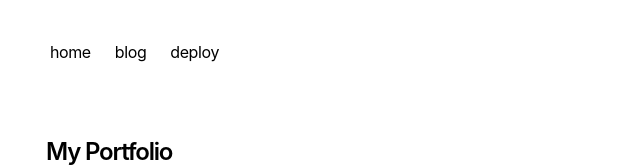
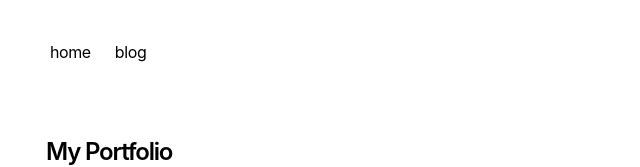
Before and after one commit to mxomasuku/blog-portfolio, a Next.js app: page / in a window 1280 px wide. Shown: the top 167 px of the page, without its empty margins (306-946 px from the left). Built offline with nearby package versions, Linux system fonts and the light colour scheme.

Commit message:
Change navbar

```diff
--- a/app/components/nav.tsx
+++ b/app/components/nav.tsx
@@ -6,9 +6,6 @@ const navItems = {
   },
   '/blog': {
     name: 'blog',
-  },
-  'https://vercel.com/templates/next.js/portfolio-starter-kit': {
-    name: 'deploy',
   },
 }
 
```
Also changed, not shown: 1 other file (tests, documents, lock files or other folders).
